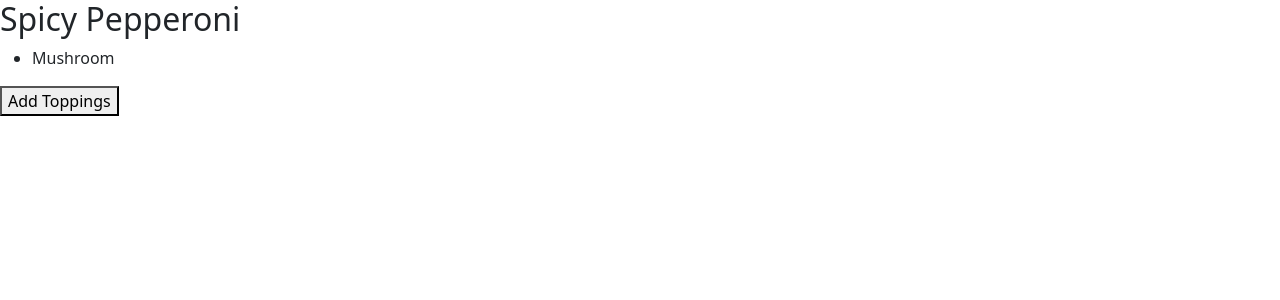
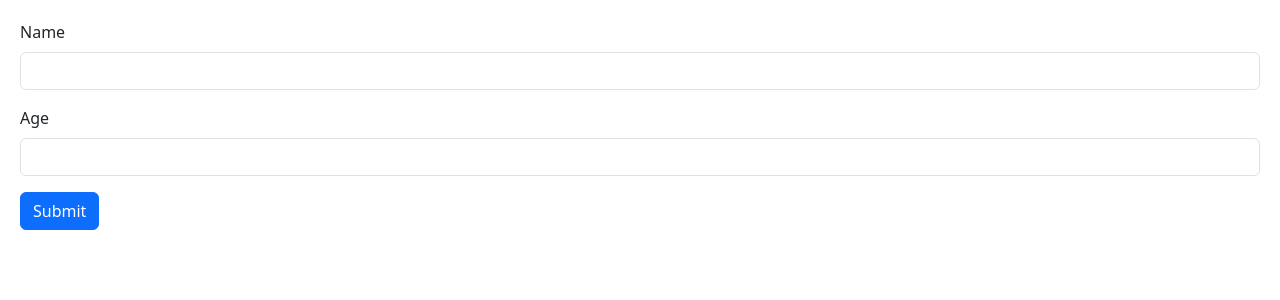
Before and after one commit to itsekiri-tatashe/learning-react, a React (Vite) app: page / in a window 1280 px wide. Shown: the top 300 px of the page. Built offline with nearby package versions, Linux system fonts and the light colour scheme.

Commit message:
Saving Form objects using useRef

```diff
--- a/src/App.tsx
+++ b/src/App.tsx
@@ -1,45 +1,10 @@
-// import { useState } from "react";
-// import Alert from "./components/Alert";
-// import Button from "./components/Button";
-// import Like from "./components/Like";
-
-import { useState } from "react";
+import Form from "./components/Form";
 
 function App() {
-  // let cities = ["Lagos", "Abuja", "Ibadan", "Port Harcourt", "Warri"];
-  // const [alertVisible, setAlertVisibility] = useState(false);
-  const [pizza, setPizza] = useState({
-    name: "Spicy Pepperoni",
-    toppings: ["Mushroom"],
-  });
-
-  const handleClick = () => {
-    setPizza({ ...pizza, toppings: [...pizza.toppings, "Cheese"] });
-  };
-
   return (
     <>
-      <p>
-        <h2>{pizza.name}</h2>
-        <ul>
-          {pizza.toppings.map((topping, index) => (
-            <li key={index}>{topping}</li>
-          ))}
-        </ul>
-      </p>
-
-      <button onClick={handleClick}> Add Toppings</button>
+      <Form />
     </>
-    // <div>
-    //   <Like onClick={() => console.log("Clicked!")}/>
-    //   {alertVisible && (
-    //     <Alert
-    //       children="Login Successful"
-    //       onClick={() => setAlertVisibility(false)}
-    //     />
-    //   )}
-    //   <Button text="My Button" onClose={() => setAlertVisibility(true)} />
-    // </div>
   );
 }
 
--- /dev/null
+++ b/src/components/Form.tsx
@@ -0,0 +1,40 @@
+import { FormEvent, useRef } from "react";
+
+const Form = () => {
+  const nameRef = useRef<HTMLInputElement>(null);
+  const ageRef = useRef<HTMLInputElement>(null);
+  const person = { name: "", age: 0 };
+
+  const handleSubmit = (event: FormEvent) => {
+    event.preventDefault();
+    if (nameRef.current !== null) person.name = nameRef.current.value;
+
+    if (ageRef.current !== null) person.age = parseInt(ageRef.current.value);
+
+    console.log(person);
+  };
+
+  return (
+    <form onSubmit={handleSubmit}>
+      <div className="mb-3">
+        <label htmlFor="name" className="form-label">
+          Name
+        </label>
+        <input ref={nameRef} type="text" className="form-control" id="name" />
+      </div>
+
+      <div className="mb-3">
+        <label htmlFor="age" className="form-label">
+          Age
+        </label>
+        <input ref={ageRef} type="number" className="form-control" id="age" />
+      </div>
+
+      <button className="btn btn-primary" type="submit">
+        Submit
+      </button>
+    </form>
+  );
+};
+
+export default Form;
--- /dev/null
+++ b/src/index.css
@@ -0,0 +1,3 @@
+body{
+    padding: 20px;
+}
```
Also changed, not shown: src/main.tsx (+8 -7 lines).
